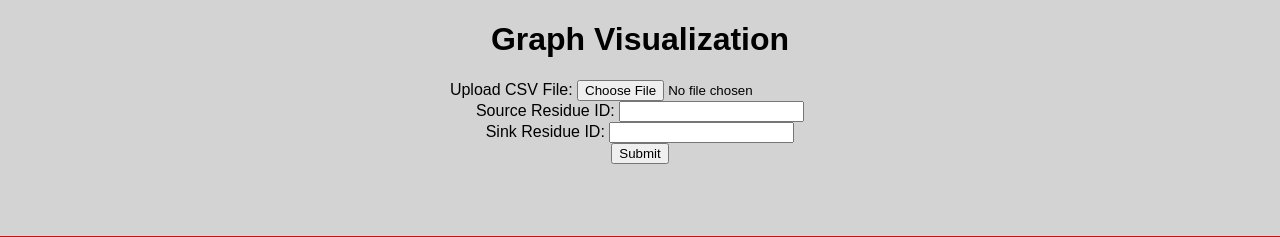
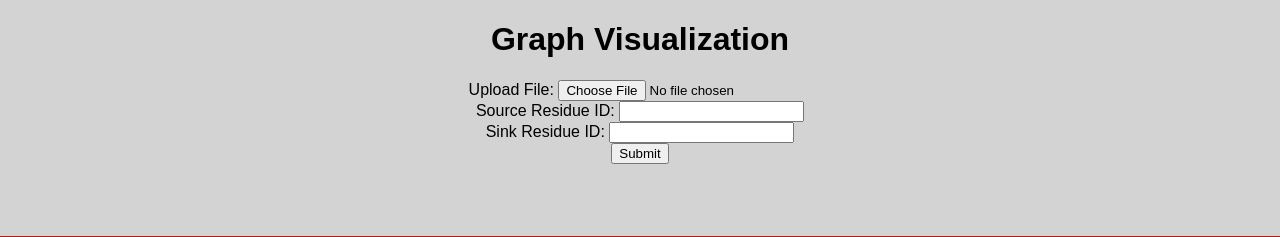
Before and after one commit to alexish4/Computing-Flow-Web-Interface, a Flask app: page / in a window 1280 px wide. Shown: the top 237 px of the page. Run offline with Flask 3, Linux system fonts and the light colour scheme.

Commit message:
Label for upload fixed

```diff
--- a/templates/index.html
+++ b/templates/index.html
@@ -39,7 +39,7 @@
 <body>
     <h1>Graph Visualization</h1>
     <form id="upload-form" enctype="multipart/form-data">
-        <label for="csv-file">Upload CSV File:</label>
+        <label for="csv-file">Upload File:</label>
         <input type="file" id="csv-file" accept=".csv, .dat">
         <br>
         <label for="source-resid">Source Residue ID:</label>
```
